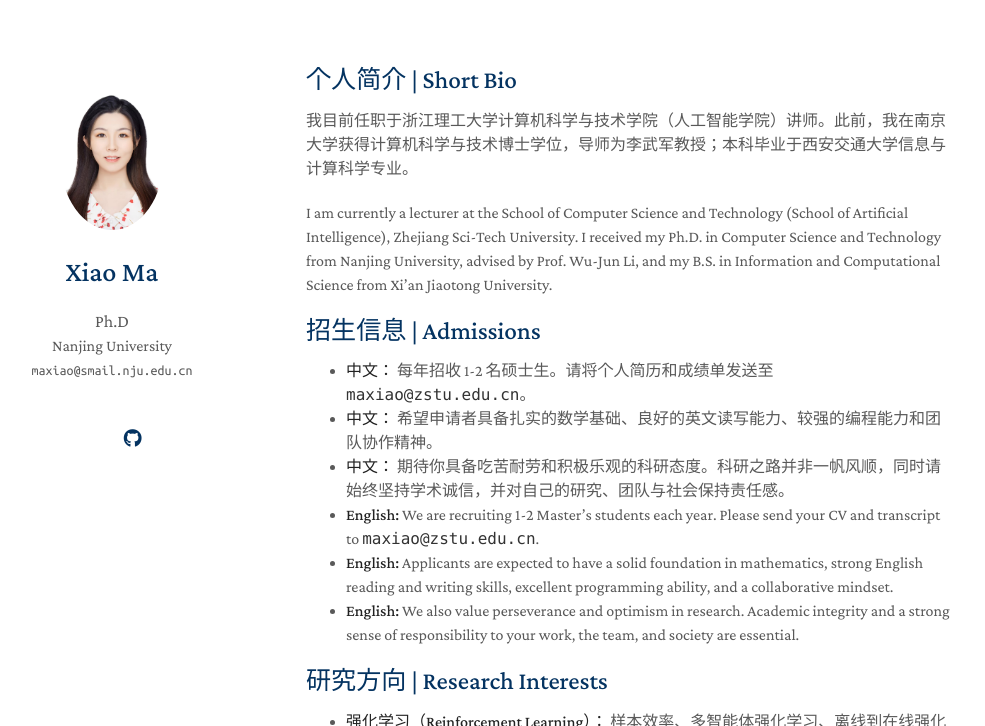
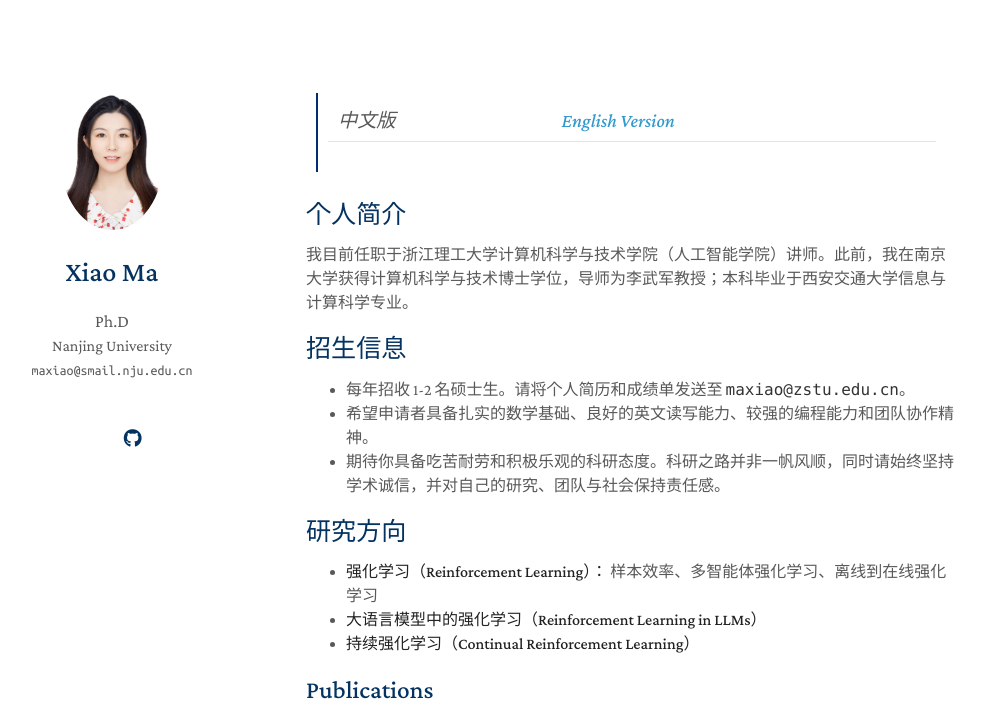
Before and after one commit to maxiao94/maxiao94.github.io, a Jekyll site: the page built from index.md, in a window 1280 px wide and 900 px high, cut to the strip 0-726 px from the top of the window. Shown: the whole strip, without its empty margins (164-1149 px from the left). Built offline with Jekyll 4.4.1, drawn with Linux system fonts in a browser that asks for light colours; a style sheet for code colours, icons or effects is not loaded; our own code applies the rules of GitHub Pages for plain Markdown files.

Commit message:
Split homepage into Chinese and English pages

```diff
--- a/index.md
+++ b/index.md
@@ -2,22 +2,19 @@
 layout: homepage
 ---
 
-## 个人简介 | Short Bio
+> 中文版 | [English Version](/en/)
+
+## 个人简介
 
 我目前任职于浙江理工大学计算机科学与技术学院（人工智能学院）讲师。此前，我在南京大学获得计算机科学与技术博士学位，导师为李武军教授；本科毕业于西安交通大学信息与计算科学专业。
 
-I am currently a lecturer at the School of Computer Science and Technology (School of Artificial Intelligence), Zhejiang Sci-Tech University. I received my Ph.D. in Computer Science and Technology from Nanjing University, advised by Prof. Wu-Jun Li, and my B.S. in Information and Computational Science from Xi'an Jiaotong University.
+## 招生信息
 
-## 招生信息 | Admissions
+- 每年招收 1-2 名硕士生。请将个人简历和成绩单发送至 `maxiao@zstu.edu.cn`。
+- 希望申请者具备扎实的数学基础、良好的英文读写能力、较强的编程能力和团队协作精神。
+- 期待你具备吃苦耐劳和积极乐观的科研态度。科研之路并非一帆风顺，同时请始终坚持学术诚信，并对自己的研究、团队与社会保持责任感。
 
-- **中文：** 每年招收 1-2 名硕士生。请将个人简历和成绩单发送至 `maxiao@zstu.edu.cn`。
-- **中文：** 希望申请者具备扎实的数学基础、良好的英文读写能力、较强的编程能力和团队协作精神。
-- **中文：** 期待你具备吃苦耐劳和积极乐观的科研态度。科研之路并非一帆风顺，同时请始终坚持学术诚信，并对自己的研究、团队与社会保持责任感。
-- **English:** We are recruiting 1-2 Master's students each year. Please send your CV and transcript to `maxiao@zstu.edu.cn`.
-- **English:** Applicants are expected to have a solid foundation in mathematics, strong English reading and writing skills, excellent programming ability, and a collaborative mindset.
-- **English:** We also value perseverance and optimism in research. Academic integrity and a strong sense of responsibility to your work, the team, and society are essential.
-
-## 研究方向 | Research Interests
+## 研究方向
 
 - **强化学习（Reinforcement Learning）：** 样本效率、多智能体强化学习、离线到在线强化学习
 - **大语言模型中的强化学习（Reinforcement Learning in LLMs）**
```
Also changed, not shown: en.md (added, +26 -0 lines).
